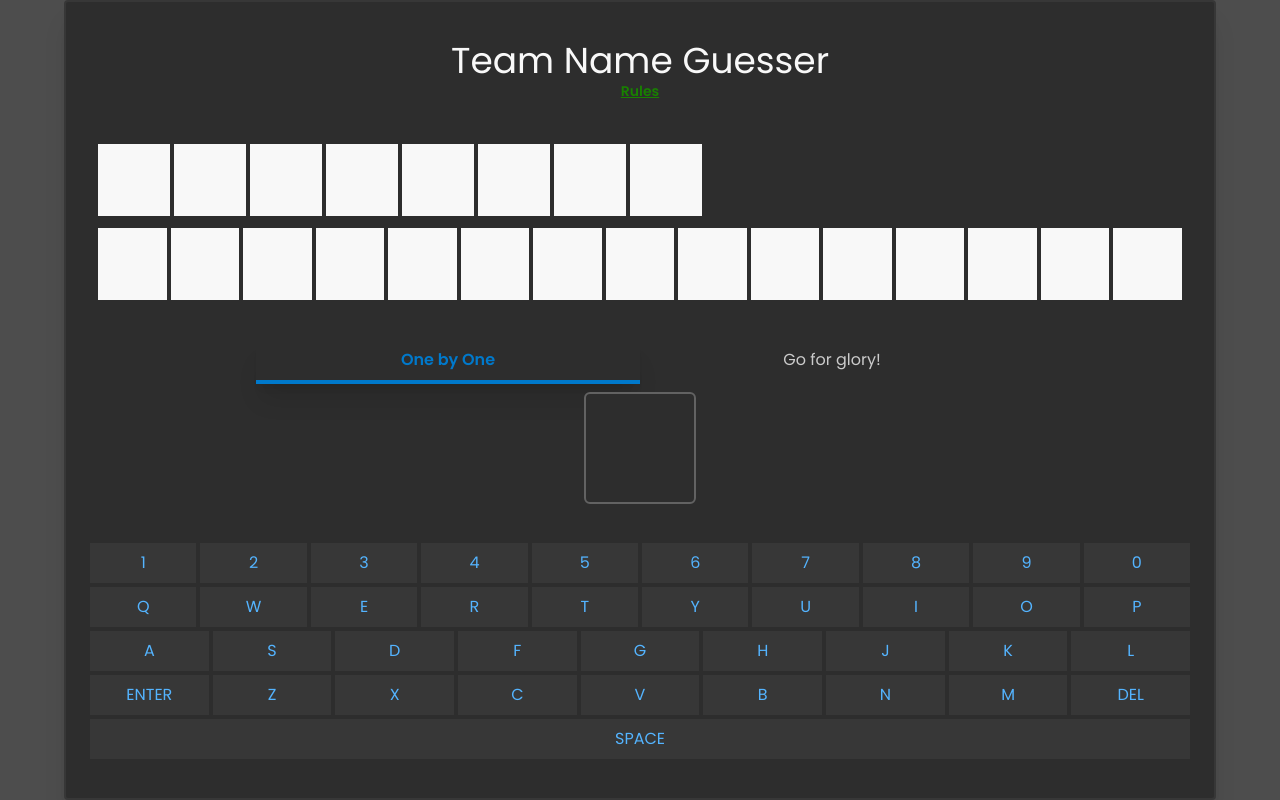
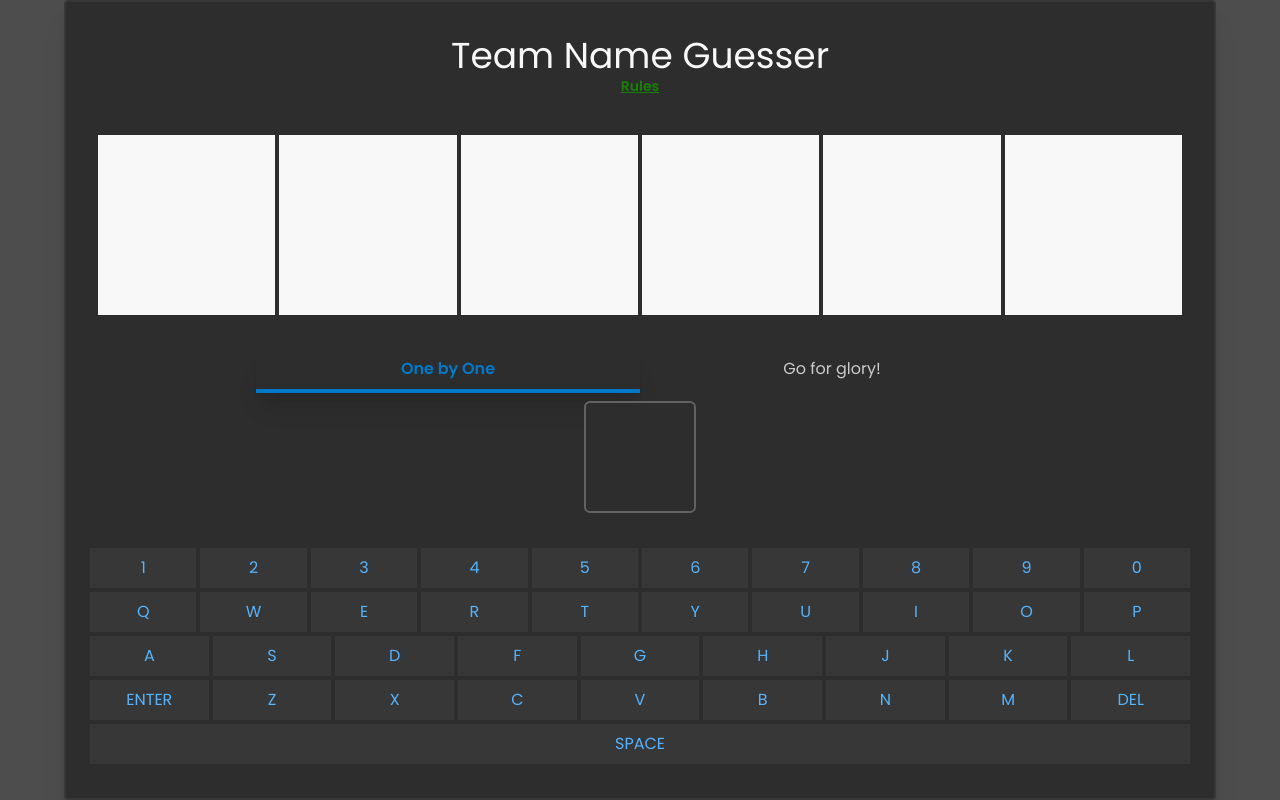
Before and after one commit to bibhashdash/team-guesser, a Next.js app: page / in a window 1280 px wide. Built offline with nearby package versions, Linux system fonts and the light colour scheme.

Commit message:
removing test data

```diff
--- a/src/app/page.tsx
+++ b/src/app/page.tsx
@@ -23,11 +23,10 @@ export default function Home() {
   const [showRulesModal, setShowRulesModal] = useState<boolean>(false);
   const [showGameOverModal, setShowGameOverModal] = useState<boolean>(false);
   const [inputTab, setInputTab] = useState<InputTab>(InputTab.oneByOne);
-  const testingTempTeam = "Borussia Monchengladbach";
+
   const setTheTeam = (teams: string[]) => {
     const random = Math.floor(Math.random() * teams.length);
-    // setTeam(teams[random]);
-    setTeam(testingTempTeam);
+    setTeam(teams[random]);
   }
 
   useEffect(() => {
@@ -174,7 +173,7 @@ export default function Home() {
       </div>
 
       <div className="flex flex-col items-center w-full h-fit">
-          <WhiteSquaresContainer gameState={gameState} userSubmissionArray={userSubmissionArray} matcherText={testingTempTeam} />
+          <WhiteSquaresContainer gameState={gameState} userSubmissionArray={userSubmissionArray} matcherText={team} />
       </div>
       <div id="tabbed-view-for-inputs" className="flex flex-col items-center w-full gap-2">
         <div id="tabbed-navbar" className="flex w-full max-w-3xl justify-evenly">
```
